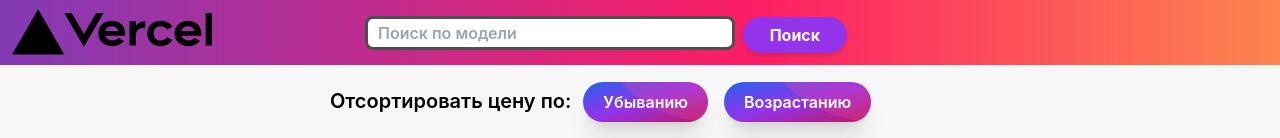
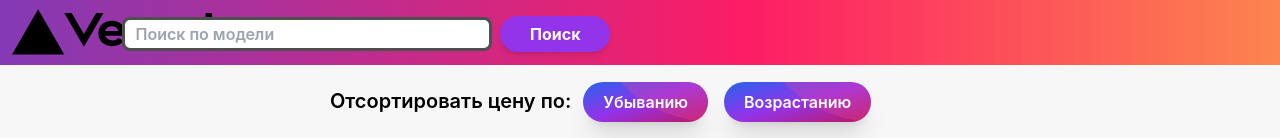
Before and after one commit to konivan/React-ecommerce, a React (Create React App) app: page / in a window 1280 px wide. Shown: the top 138 px of the page. Built offline with nearby package versions, Linux system fonts and the light colour scheme.

Commit message:
add search

```diff
--- a/src/components/Header/Header.css
+++ b/src/components/Header/Header.css
@@ -102,8 +102,8 @@
 }
 
 .model-input-wrapper {
-  position: relative;
-  right: 765px;
+  position: fixed;
+  right: 670px;
   top: 16PX;
 }
 
--- a/src/components/Header/Header.tsx
+++ b/src/components/Header/Header.tsx
@@ -4,18 +4,28 @@ import cartImg from '../../assets/images/bx-cart.svg';
 import './Header.css';
 import { useTypeSelector } from '../../hooks/useTypeSelector';
 import { useDispatch } from 'react-redux';
-import { removeFromCart } from '../../store/cart/actions';
+import { removeFromCart, searchContent } from '../../store/cart/actions';
 
 
 const Header: FC = () => {
   const cart = useTypeSelector(state => state.cart);
+  const content = useTypeSelector(state => state.content);
   const[isCartShow, setIsCartShow] = useState(true);
+  const [value, setValue] = useState('');
 
   const dispatch = useDispatch();
 
   const removeHandler = (id: string) => {
     dispatch(removeFromCart(id))
   };
+
+  const searchHandler = (value: string) => {
+    dispatch(searchContent(value))
+  };
+
+  function handleChange(event: any) {
+    setValue(event.target.value);
+  }
 
   const total: number = cart.reduce((acc, item) => acc + item.price * item.count, 0)
 
@@ -25,11 +35,11 @@ const Header: FC = () => {
         <img src={logoImg} alt="logo" />
       </div>
       <div className="model-input-wrapper">
-        <input className="model-input" placeholder="Поиск по модели"></input>
-        <button className="input-btn">
+        <input className="model-input" value={value} onChange={handleChange} placeholder="Поиск по модели"></input>
+        <button className="input-btn" onClick={() => searchHandler(value)}>
           <a
             href="#_"
-            className="absolute bottom-7 bg-purple-600 font-bold ml-2 h-9 inline-flex items-center justify-center px-6 overflow-hidden text-indigo-600 transition duration-300 ease-out border-2 border-purple-600 rounded-full shadow-md group">
+            className="relative bg-purple-600 font-bold ml-2 h-9 inline-flex items-center justify-center px-2 overflow-hidden text-indigo-600 transition duration-300 ease-out border-2 border-purple-600 rounded-full shadow-md group">
             <span className="absolute inset-0 flex items-center justify-center w-full h-full text-white duration-300 -translate-x-full bg-purple-600 group-hover:translate-x-0 ease">
               <svg
                 className="w-6 h-6"
--- a/src/store/cart/actions.ts
+++ b/src/store/cart/actions.ts
@@ -19,3 +19,8 @@ export const sortItemsByPriceLower = (product: CartItem[]) => ({
   type: actionTypes.SORT_BY_PRICE_LOWER,
   payload: product,
 })
+
+export const searchContent = (value: string) => ({
+  type: actionTypes.SEARCH_CONTENT,
+  payload: value,
+})
--- a/src/store/cart/content-reducer.ts
+++ b/src/store/cart/content-reducer.ts
@@ -263,6 +263,9 @@ export const contentReducer = (state = initialState, action: TypeActionCart) =>
     case actionTypes.SORT_BY_PRICE_LOWER: {
       return state.sort((a, b) => a.price - b.price);
     }
+    case actionTypes.SEARCH_CONTENT: {
+      return state.filter(state => state.name.includes(action.payload));
+    }
     default:
       return state;
   }
--- a/src/store/cart/types.ts
+++ b/src/store/cart/types.ts
@@ -5,6 +5,7 @@ export enum actionTypes {
   CART_REMOVE_ITEM = 'CART_REMOVE_ITEM',
   SORT_BY_PRICE = 'SORT_BY_PRICE',
   SORT_BY_PRICE_LOWER = 'SORT_BY_PRICE_LOWER',
+  SEARCH_CONTENT = 'SEARCH_CONTENT',
 }
 
 interface CartAddItemPayload {
@@ -32,7 +33,12 @@ interface SortByPriceLower {
   payload: CartItem,
 }
 
-export type TypeActionCart = CartAddItem | CartRemoveItem | SortByPrice | SortByPriceLower;
+interface SearchContent {
+  type: actionTypes.SEARCH_CONTENT,
+  payload: string,
+}
+
+export type TypeActionCart = CartAddItem | CartRemoveItem | SortByPrice | SortByPriceLower | SearchContent;
 
 export interface CartItem {
   name: string,
```
